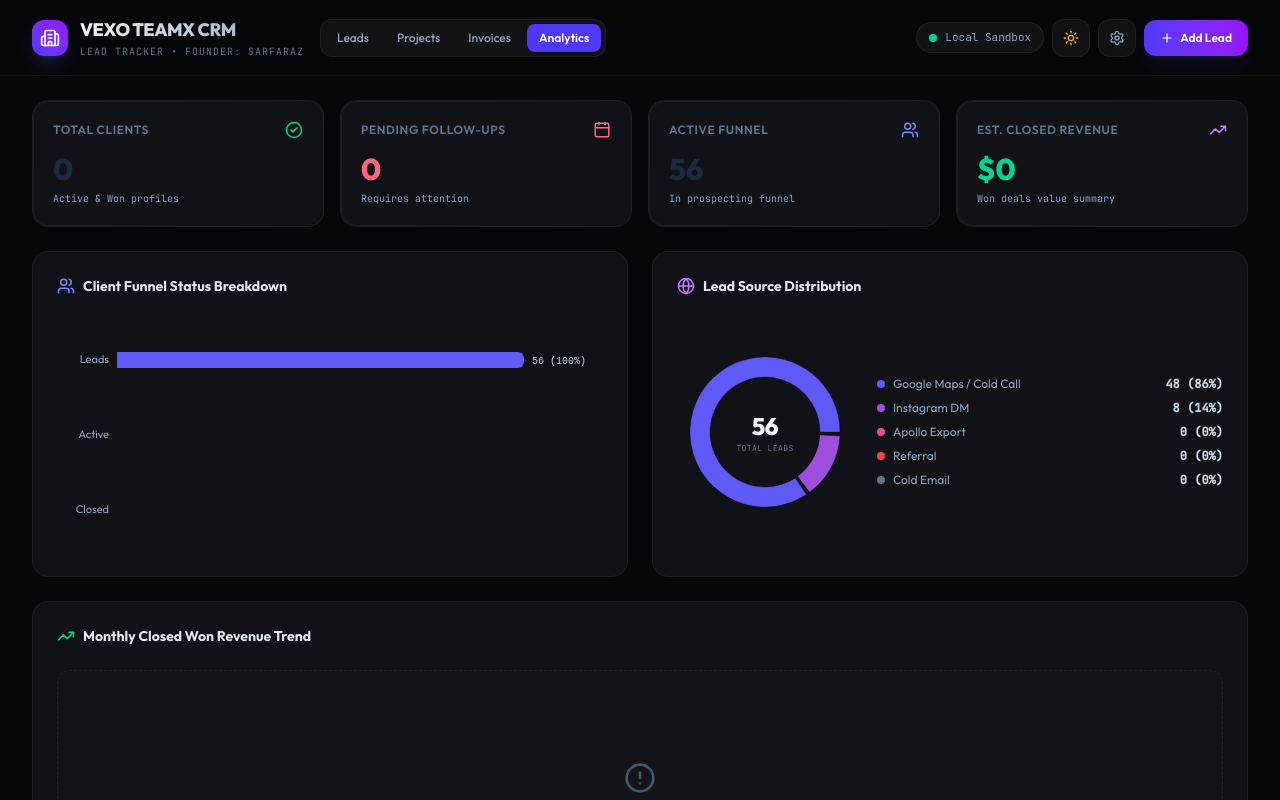
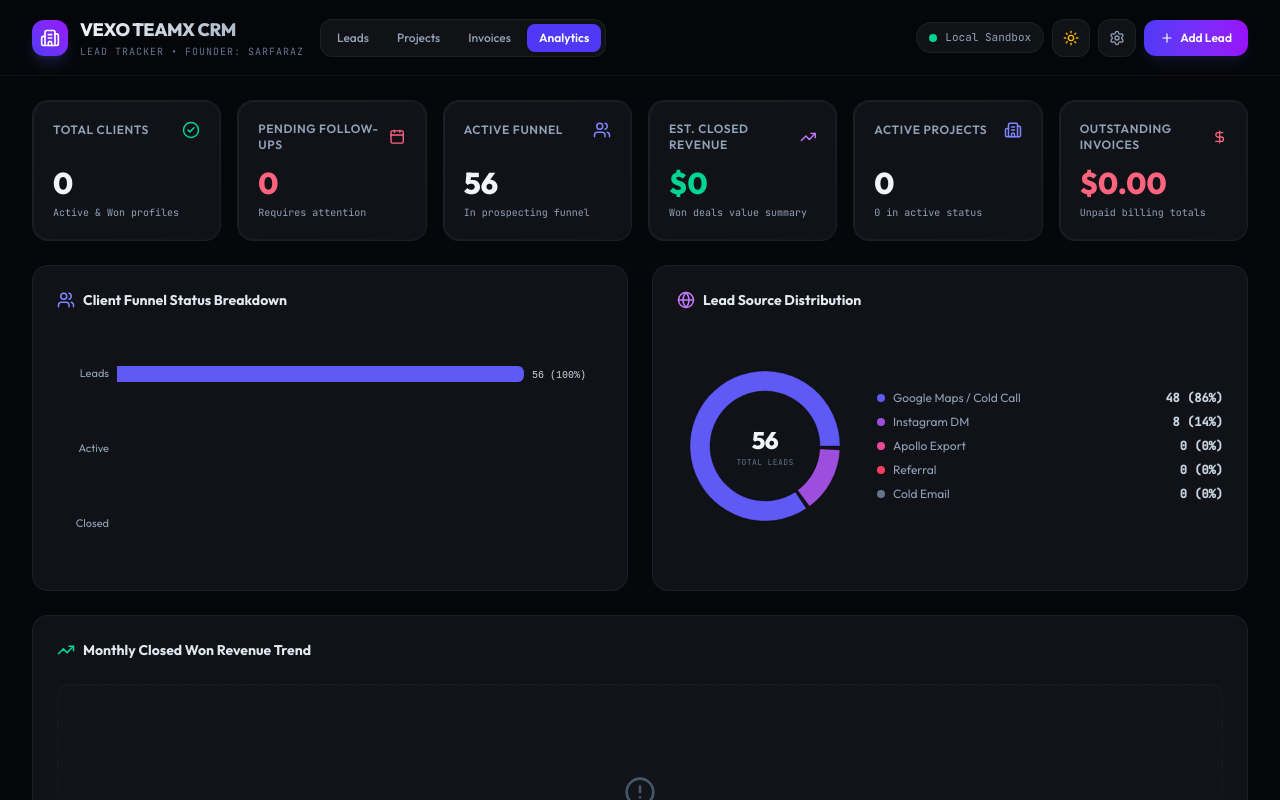
Before and after one commit to Sarfaraz2006/VEXO-CRM, a React (Vite) app: page / in a window 1280 px wide. Both pictures are taken after a click on the button "Analytics". Shown: the top 800 px of the page. Built offline with nearby package versions, Linux system fonts and the light colour scheme.

Commit message:
Implement Analytics tab cards additions for Outstanding Invoices and Active Projects

```diff
--- a/src/App.jsx
+++ b/src/App.jsx
@@ -1579,21 +1579,21 @@ export default function App() {
             className="space-y-6"
           >
             {/* 1. Summary Cards */}
-            <div className="grid grid-cols-1 sm:grid-cols-2 lg:grid-cols-4 gap-4">
+            <div className="grid grid-cols-1 sm:grid-cols-2 lg:grid-cols-3 xl:grid-cols-6 gap-4">
               <div className="bg-white dark:bg-[#101217] glow-card border border-slate-200 dark:border-white/5 rounded-2xl p-4 md:p-5 flex flex-col justify-between shadow-sm dark:shadow-none transition-colors duration-200 shadow-lg shadow-black/10">
                 <div className="flex items-center justify-between text-slate-500 mb-3">
-                  <span className="text-xs font-semibold uppercase tracking-wider">Total Clients</span>
+                  <span className="text-xs font-semibold uppercase tracking-wider text-slate-400">Total Clients</span>
                   <CheckCircle2 className="w-4.5 h-4.5 text-emerald-400" />
                 </div>
                 <div>
-                  <span className="text-2xl md:text-3xl font-extrabold text-slate-800 dark:text-slate-800 dark:text-slate-100">{analyticsData.totalClients}</span>
+                  <span className="text-2xl md:text-3xl font-extrabold text-slate-800 dark:text-slate-100">{analyticsData.totalClients}</span>
                   <p className="text-[10px] text-slate-400 mt-1 font-mono">Active & Won profiles</p>
                 </div>
               </div>
 
               <div className="bg-white dark:bg-[#101217] glow-card border border-slate-200 dark:border-white/5 rounded-2xl p-4 md:p-5 flex flex-col justify-between shadow-sm dark:shadow-none transition-colors duration-200 shadow-lg shadow-black/10">
                 <div className="flex items-center justify-between text-slate-500 mb-3">
-                  <span className="text-xs font-semibold uppercase tracking-wider">Pending Follow-ups</span>
+                  <span className="text-xs font-semibold uppercase tracking-wider text-slate-400">Pending Follow-ups</span>
                   <Calendar className="w-4.5 h-4.5 text-rose-400" />
                 </div>
                 <div>
@@ -1604,18 +1604,18 @@ export default function App() {
 
               <div className="bg-white dark:bg-[#101217] glow-card border border-slate-200 dark:border-white/5 rounded-2xl p-4 md:p-5 flex flex-col justify-between shadow-sm dark:shadow-none transition-colors duration-200 shadow-lg shadow-black/10">
                 <div className="flex items-center justify-between text-slate-500 mb-3">
-                  <span className="text-xs font-semibold uppercase tracking-wider">Active Funnel</span>
+                  <span className="text-xs font-semibold uppercase tracking-wider text-slate-400">Active Funnel</span>
                   <Users className="w-4.5 h-4.5 text-indigo-400" />
                 </div>
                 <div>
-                  <span className="text-2xl md:text-3xl font-extrabold text-slate-800 dark:text-slate-800 dark:text-slate-100">{analyticsData.leadCount + analyticsData.activeCount}</span>
+                  <span className="text-2xl md:text-3xl font-extrabold text-slate-800 dark:text-slate-100">{analyticsData.leadCount + analyticsData.activeCount}</span>
                   <p className="text-[10px] text-slate-400 mt-1 font-mono">In prospecting funnel</p>
                 </div>
               </div>
 
               <div className="bg-white dark:bg-[#101217] glow-card border border-slate-200 dark:border-white/5 rounded-2xl p-4 md:p-5 flex flex-col justify-between shadow-sm dark:shadow-none transition-colors duration-200 shadow-lg shadow-black/10">
                 <div className="flex items-center justify-between text-slate-500 mb-3">
-                  <span className="text-xs font-semibold uppercase tracking-wider">Est. Closed Revenue</span>
+                  <span className="text-xs font-semibold uppercase tracking-wider text-slate-400">Est. Closed Revenue</span>
                   <TrendingUp className="w-4.5 h-4.5 text-purple-400" />
                 </div>
                 <div>
@@ -1633,6 +1633,36 @@ export default function App() {
                     }, 0)).toLocaleString()}
                   </span>
                   <p className="text-[10px] text-slate-400 mt-1 font-mono">Won deals value summary</p>
+                </div>
+              </div>
+
+              {/* Card 5: Active Projects */}
+              <div className="bg-white dark:bg-[#101217] glow-card border border-slate-200 dark:border-white/5 rounded-2xl p-4 md:p-5 flex flex-col justify-between shadow-sm dark:shadow-none transition-colors duration-200 shadow-lg shadow-black/10">
+                <div className="flex items-center justify-between text-slate-500 mb-3">
+                  <span className="text-xs font-semibold uppercase tracking-wider text-slate-400">Active Projects</span>
+                  <Building2 className="w-4.5 h-4.5 text-indigo-400" />
+                </div>
+                <div>
+                  <span className="text-2xl md:text-3xl font-extrabold text-slate-800 dark:text-slate-100">
+                    {projects.filter(p => p.status !== 'Delivered').length}
+                  </span>
+                  <p className="text-[10px] text-slate-400 mt-1 font-mono">
+                    {projects.filter(p => p.status === 'In Progress').length} in active status
+                  </p>
+                </div>
+              </div>
+
+              {/* Card 6: Outstanding Invoices */}
+              <div className="bg-white dark:bg-[#101217] glow-card border border-slate-200 dark:border-white/5 rounded-2xl p-4 md:p-5 flex flex-col justify-between shadow-sm dark:shadow-none transition-colors duration-200 shadow-lg shadow-black/10">
+                <div className="flex items-center justify-between text-slate-500 mb-3">
+                  <span className="text-xs font-semibold uppercase tracking-wider text-slate-400">Outstanding Invoices</span>
+                  <DollarSign className="w-4.5 h-4.5 text-rose-400" />
+                </div>
+                <div>
+                  <span className="text-2xl md:text-3xl font-extrabold text-rose-400">
+                    ${invoiceStats.outstanding.toLocaleString(undefined, { minimumFractionDigits: 2, maximumFractionDigits: 2 })}
+                  </span>
+                  <p className="text-[10px] text-slate-400 mt-1 font-mono">Unpaid billing totals</p>
                 </div>
               </div>
             </div>
```
